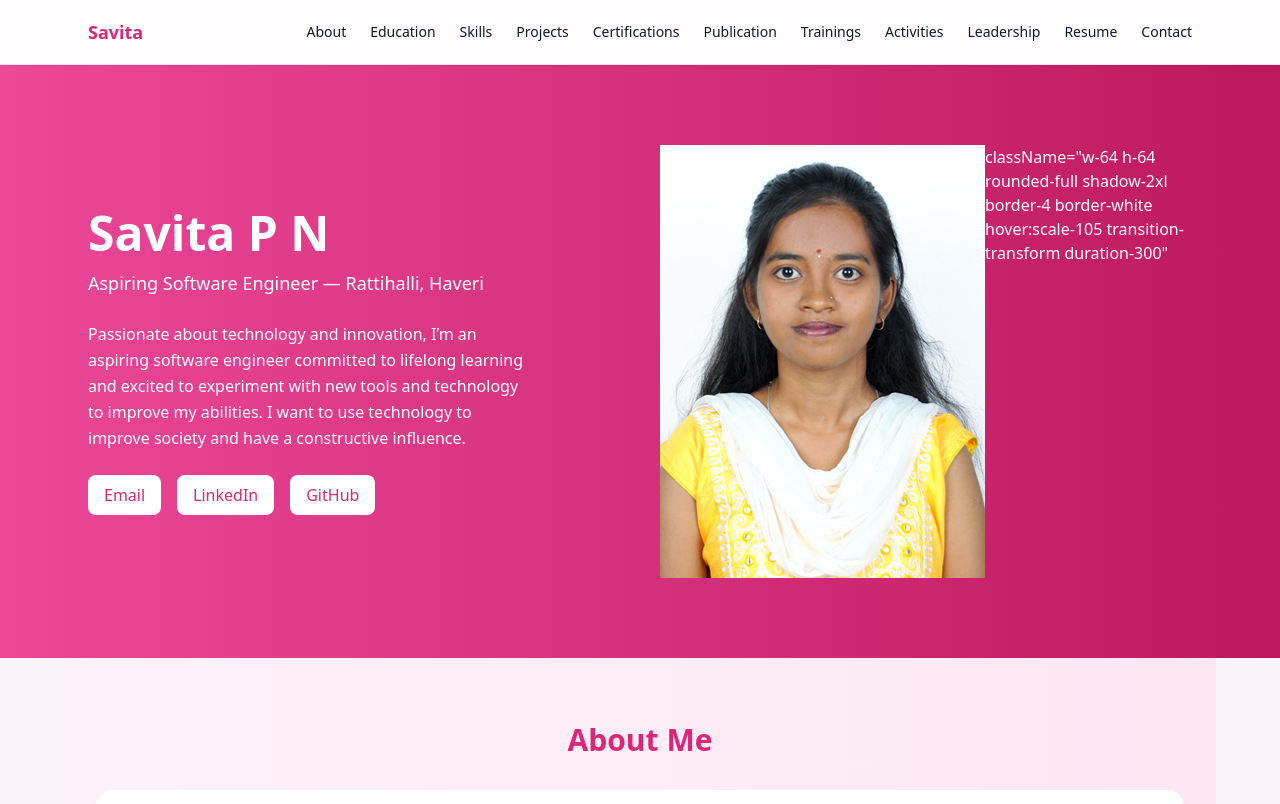
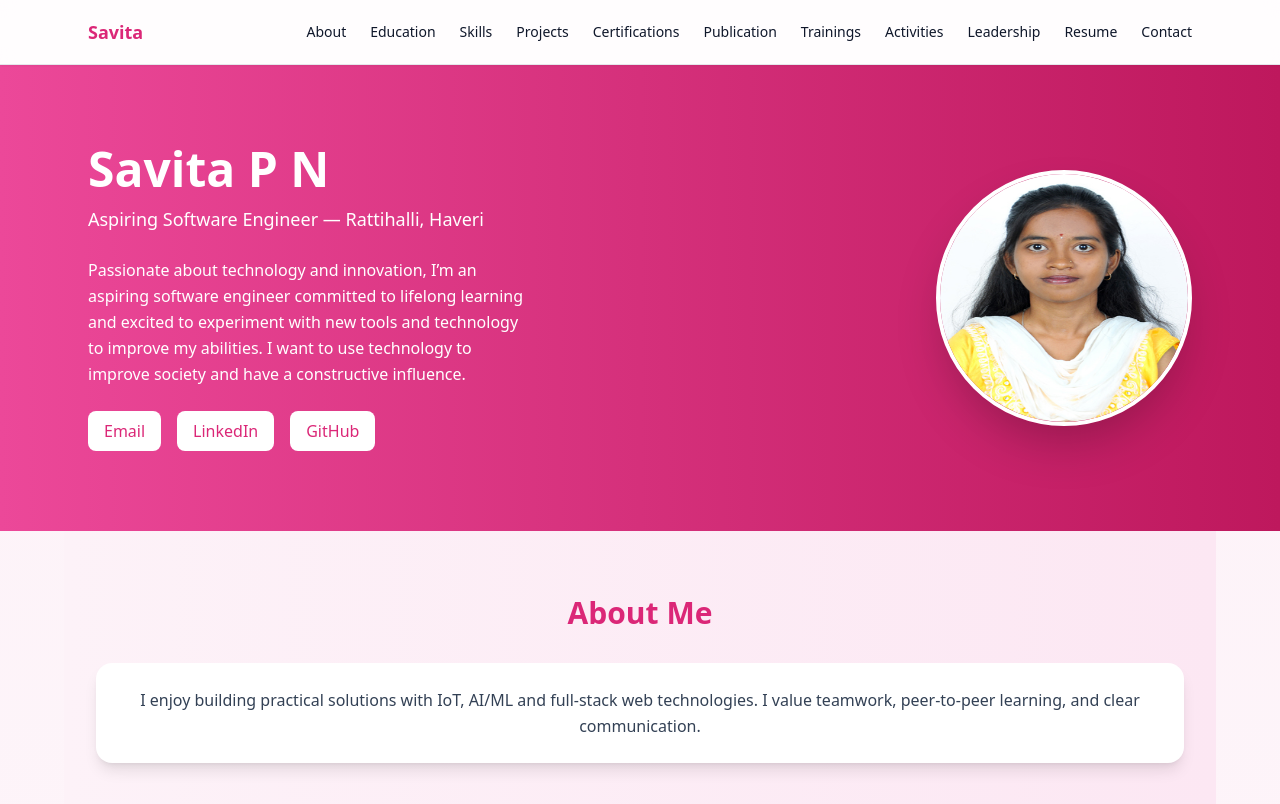
Before and after one commit to Savita-pn/portfolio, a React (Create React App) app: page / in a window 1280 px wide. Shown: the top 804 px of the page. Built offline with nearby package versions, Linux system fonts and the light colour scheme.

Commit message:
Update portfolio content

```diff
--- a/src/App.js
+++ b/src/App.js
@@ -125,9 +125,12 @@ export default function App() {
             </div>
           </motion.div>
           <motion.div initial={{ opacity: 0, scale: 0.8 }} whileInView={{ opacity: 1, scale: 1 }} transition={{ duration: 0.7 }} className="flex justify-center md:justify-end">
- <img src="/profile.jpg" alt="profile" />
+ <img
+  src={`${process.env.PUBLIC_URL}/profile.jpg`}
+  alt="Profile"
+  className="w-64 h-64 rounded-full shadow-2xl border-4 border-white hover:scale-105 transition-transform duration-300"
+/>
 
-    className="w-64 h-64 rounded-full shadow-2xl border-4 border-white hover:scale-105 transition-transform duration-300"
 
 </motion.div>
 
```
